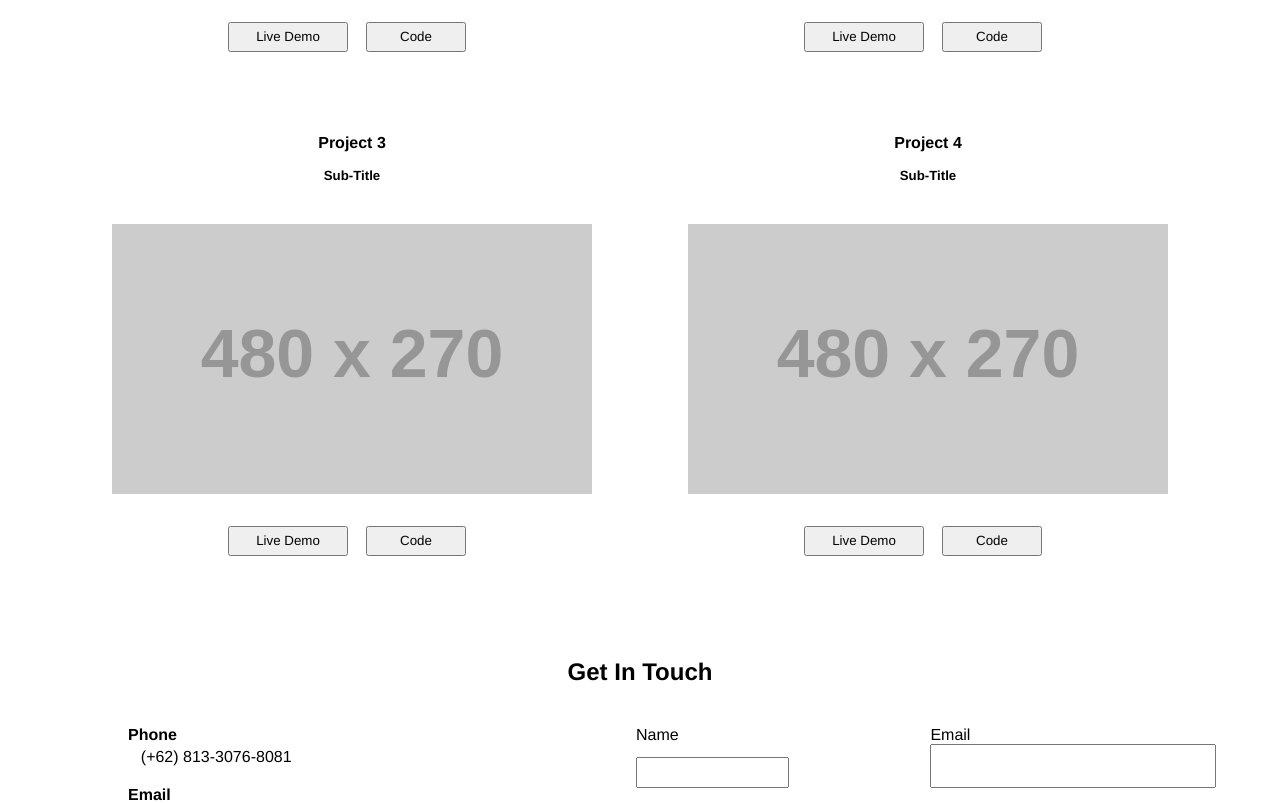
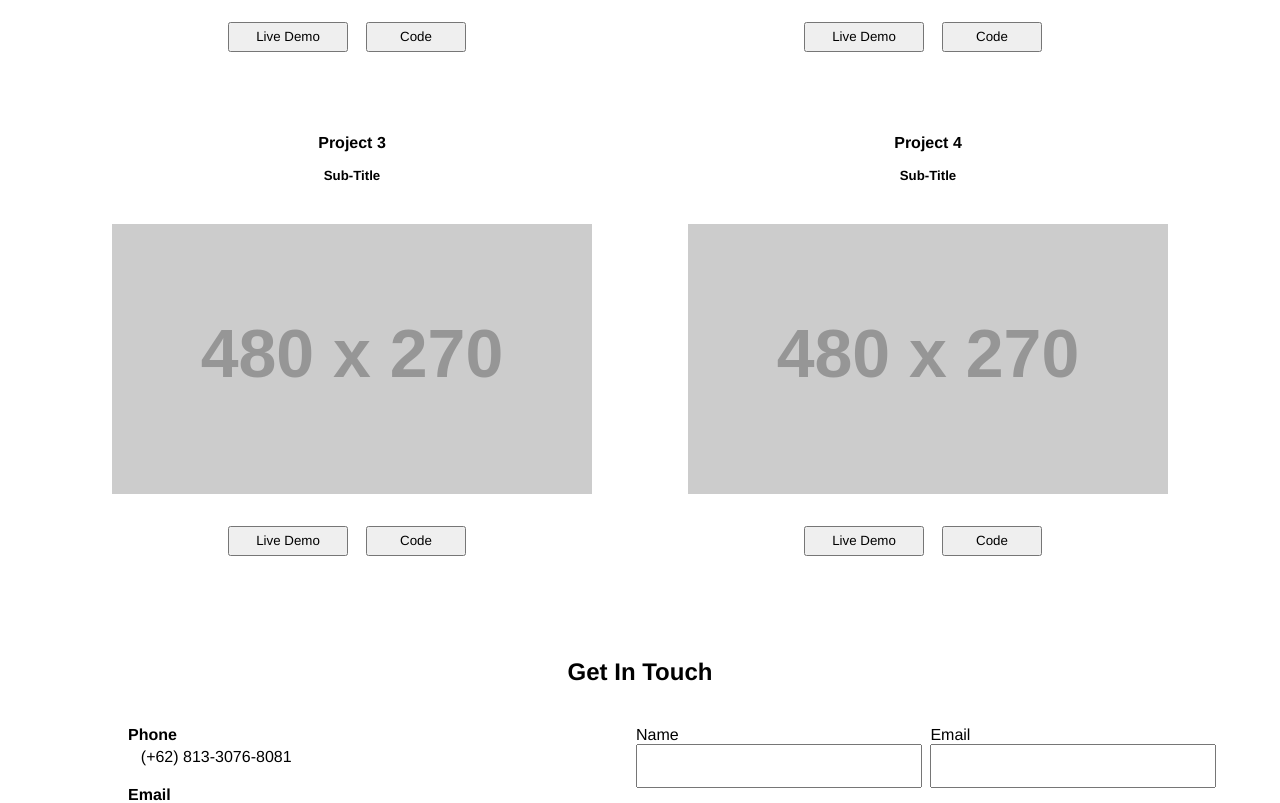
Before and after one commit to alexgodjirah/Web-Dev-Lab, a React (Create React App) app: page / in a window 1280 px wide. Shown: the part 2290-3093 px from the top of the page. Built offline with nearby package versions, Linux system fonts and the light colour scheme.

Commit message:
Fix: Name input

```diff
--- a/src/styles/contactMe.css
+++ b/src/styles/contactMe.css
@@ -38,7 +38,7 @@
     display: grid;
 }
 
-.name-container_input {
+.name-container__input {
     width: 22vw;
     height: 5vh;
 }
```
